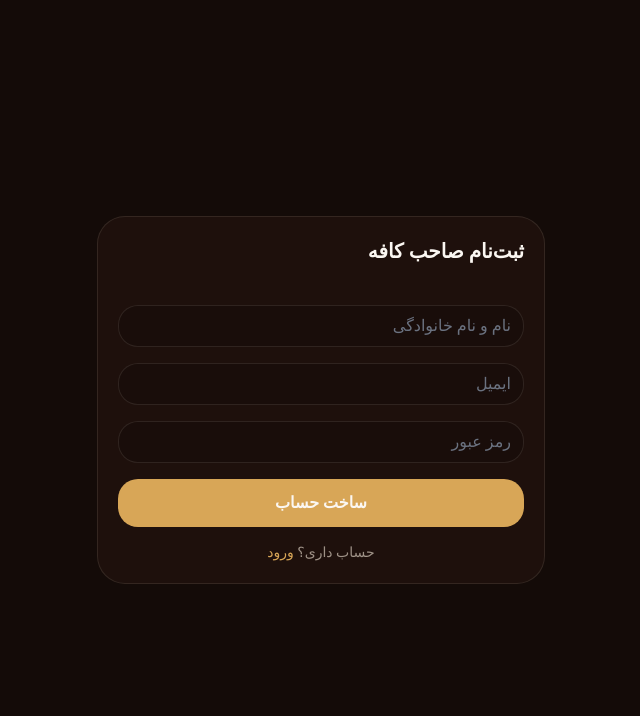
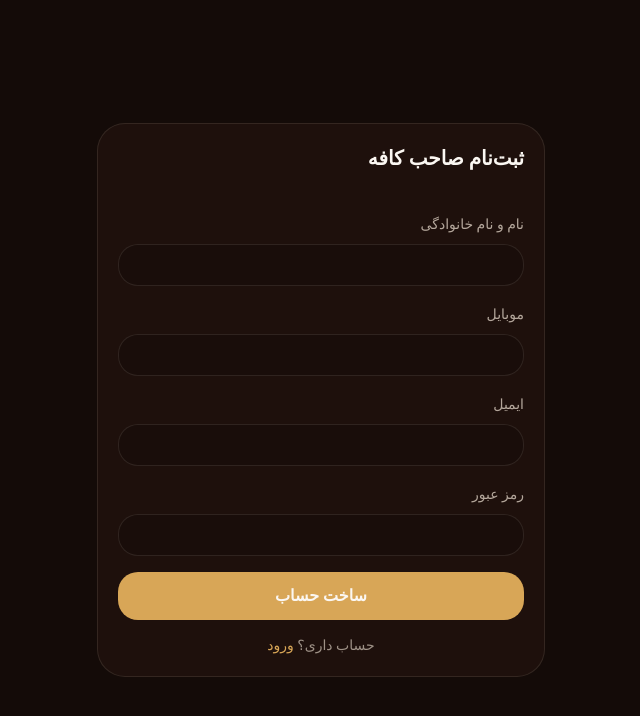
Before and after one commit to hamed665/salmon-cafe, a Next.js app: page /register in a window 1280 px wide. Shown: the top 716 px of the page, without its empty margins (422-1062 px from the left). Built offline with nearby package versions, Linux system fonts and the light colour scheme; no server answers.

Commit message:
auth: wire register page to server action

```diff
--- a/app/(auth)/register/page.tsx
+++ b/app/(auth)/register/page.tsx
@@ -1,21 +1,50 @@
 import Link from "next/link";
 import { Card, CardContent, CardHeader, CardTitle } from "@/components/ui/card";
+import { registerAction } from "@/lib/auth/actions";
 
-export default function RegisterPage() {
+const errorMessages: Record<string, string> = {
+  invalid_fields: "اطلاعات وارد شده معتبر نیست. رمز عبور باید حداقل ۸ کاراکتر باشد.",
+  email_exists: "این ایمیل قبلاً ثبت شده است."
+};
+
+export default async function RegisterPage({
+  searchParams
+}: {
+  searchParams?: Promise<{ error?: string }>;
+}) {
+  const params = await searchParams;
+  const error = params?.error ? errorMessages[params.error] : null;
+
   return (
     <main className="flex min-h-screen items-center justify-center bg-coffee-900 px-5 text-coffee-50">
       <Card className="w-full max-w-md">
         <CardHeader>
           <CardTitle>ثبت‌نام صاحب کافه</CardTitle>
         </CardHeader>
-        <CardContent className="space-y-4">
-          <input placeholder="نام و نام خانوادگی" className="w-full rounded-2xl border-coffee-100/10 bg-coffee-900/50 text-coffee-50" />
-          <input placeholder="ایمیل" className="w-full rounded-2xl border-coffee-100/10 bg-coffee-900/50 text-coffee-50" />
-          <input placeholder="رمز عبور" type="password" className="w-full rounded-2xl border-coffee-100/10 bg-coffee-900/50 text-coffee-50" />
-          <button className="w-full rounded-2xl bg-gold-400 px-5 py-3 font-black text-coffee-950">ساخت حساب</button>
-          <p className="text-center text-sm text-coffee-100/60">
-            حساب داری؟ <Link href="/login" className="text-gold-400">ورود</Link>
-          </p>
+        <CardContent>
+          <form action={registerAction} className="space-y-4">
+            {error ? <div className="rounded-2xl border border-red-400/20 bg-red-500/10 px-4 py-3 text-sm text-red-100">{error}</div> : null}
+            <label className="block space-y-2">
+              <span className="text-sm text-coffee-100/70">نام و نام خانوادگی</span>
+              <input name="fullName" className="w-full rounded-2xl border-coffee-100/10 bg-coffee-900/50 text-coffee-50" />
+            </label>
+            <label className="block space-y-2">
+              <span className="text-sm text-coffee-100/70">موبایل</span>
+              <input name="mobile" className="w-full rounded-2xl border-coffee-100/10 bg-coffee-900/50 text-coffee-50" />
+            </label>
+            <label className="block space-y-2">
+              <span className="text-sm text-coffee-100/70">ایمیل</span>
+              <input name="email" type="email" required className="w-full rounded-2xl border-coffee-100/10 bg-coffee-900/50 text-coffee-50" />
+            </label>
+            <label className="block space-y-2">
+              <span className="text-sm text-coffee-100/70">رمز عبور</span>
+              <input name="password" type="password" required minLength={8} className="w-full rounded-2xl border-coffee-100/10 bg-coffee-900/50 text-coffee-50" />
+            </label>
+            <button className="w-full rounded-2xl bg-gold-400 px-5 py-3 font-black text-coffee-950">ساخت حساب</button>
+            <p className="text-center text-sm text-coffee-100/60">
+              حساب داری؟ <Link href="/login" className="text-gold-400">ورود</Link>
+            </p>
+          </form>
         </CardContent>
       </Card>
     </main>
```
